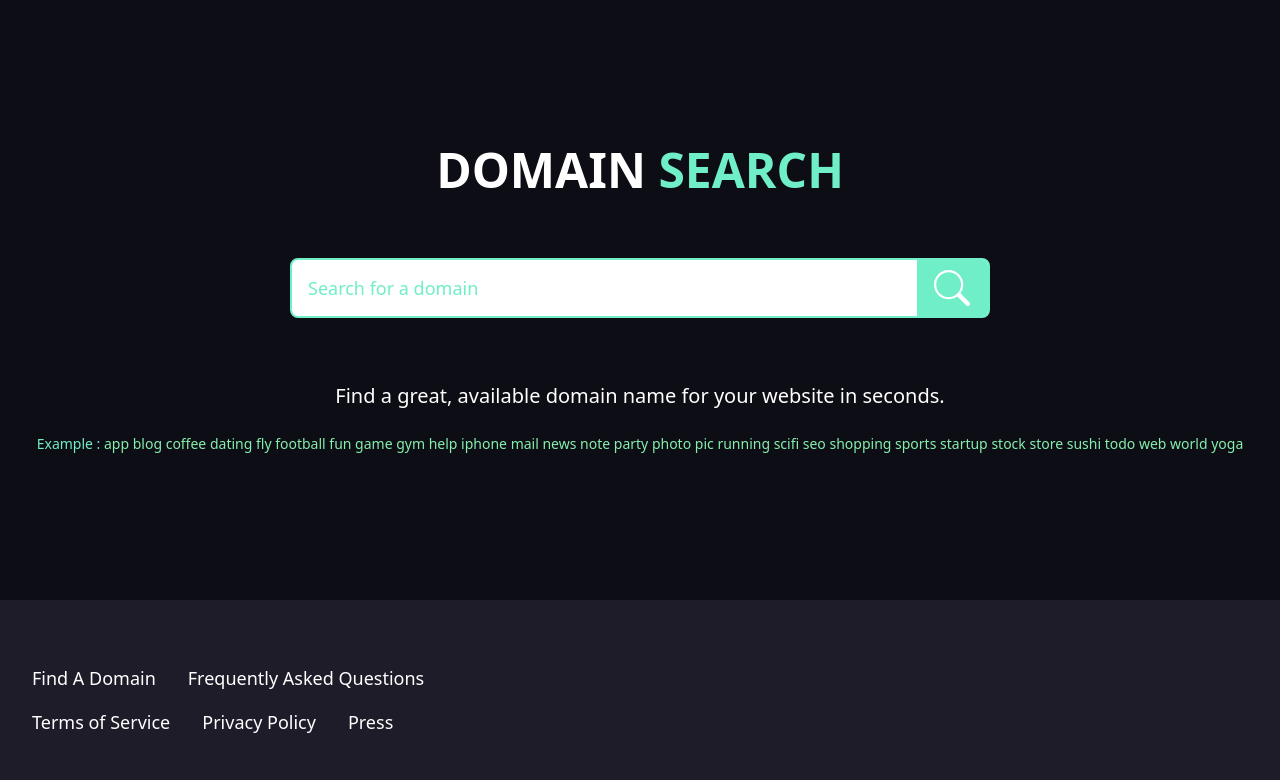
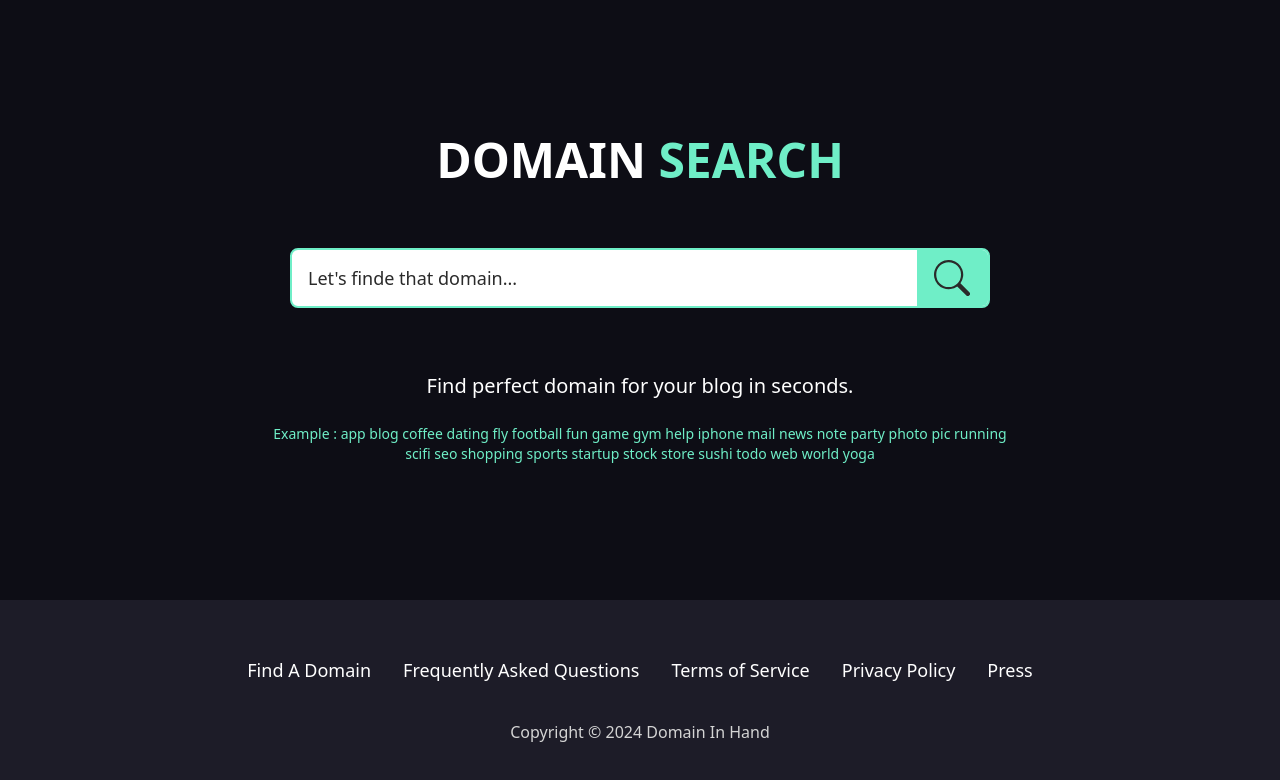
Before and after one commit to calm329/domain-search-frontend, a React (Create React App) app: page / in a window 1280 px wide. Shown: the top 780 px of the page. Built offline with nearby package versions, Linux system fonts and the light colour scheme.

Commit message:
ui fixes

```diff
--- a/src/App.js
+++ b/src/App.js
@@ -12,7 +12,7 @@ function App() {
 
   return (
     <QueryClientProvider client={queryClient}>
-      <ReactQueryDevtools initialIsOpen={true} />
+      {/* <ReactQueryDevtools initialIsOpen={true} /> */}
       <div className=""  >
         <BrowserRouter>
           <Routes>
--- a/src/Components/Footer/footer.jsx
+++ b/src/Components/Footer/footer.jsx
@@ -3,15 +3,15 @@ import React from 'react'
 const Footer = () => {
   return (
     <footer className='h-[25vh] w-full bg-[#1D1C28] flex flex-col gap-4 px-8 justify-center font-openSans'>
-            <ul className='flex items-center gap-8 text-white text-lg '>
-                <li>Find A Domain</li>
-                <li>Frequently Asked Questions</li>
-            </ul>
-            <ul className='flex items-center gap-8 text-white text-lg '>
-                <li>Terms of Service</li>
-                <li>Privacy Policy</li>
-                <li>Press</li>
-            </ul>
+      <ul className='flex items-center justify-center gap-8 text-white text-lg '>
+        <li className='cursor-pointer'>Find A Domain</li>
+        <li className='cursor-pointer'>Frequently Asked Questions</li>
+        <li className='cursor-pointer'>Terms of Service</li>
+        <li className='cursor-pointer'>Privacy Policy</li>
+        <li className='cursor-pointer'>Press</li>
+      </ul>
+
+      <p className='text-neutral-300 text-center mt-5'>Copyright © 2024 Domain In Hand</p>
     </footer>
   )
 }
--- a/src/modules/Home/index.jsx
+++ b/src/modules/Home/index.jsx
@@ -21,7 +21,7 @@ const HomeSection = () => {
 
       <div className='w-[350px] lg:w-[700px] h-[60px] flex border-2 border-[#6feec7] items-center overflow-hidden rounded-lg bg-white'>
         <input value={searchTerm}
-          onChange={(e) => setSearchTerm(e.target.value)} placeholder='Search for a domain' className=' bg-transparent outline-none border-none h-[40px] w-full px-4 text-[18px] py-2 text-[#6feec7] placeholder:text-[#6feec7]' type="text" />
+          onChange={(e) => setSearchTerm(e.target.value)} placeholder="Let's finde that domain..." className=' bg-transparent outline-none border-none text-[#2A2A2A] h-[40px] w-full px-4 text-[18px] py-2 placeholder:text-[#2A2A2A]' type="text" />
         <div className=' bg-[#6feec7] w-[80px] h-full flex items-center justify-center '>
           <img onClick={() => navigate(`/search/${searchTerm}`)} className='w-[36px] cursor-pointer text-[#111]' src={serachIcon} alt="" />
         </div>
@@ -30,17 +30,19 @@ const HomeSection = () => {
       {/* Text */}
 
       <div className='text-center flex flex-col gap-6'>
-        <p className='text-xl text-white'>Find a great, available domain name for your website in seconds.</p>
-        <p className='text-sm'><span className='text-[#6feec7]'>Example : </span>
+        <p className='text-xl text-white'>Find perfect domain for your blog in seconds.</p>
+        <div className='max-w-[800px] px-5'>
+          <p className='text-sm'><span className='text-[#6feec7] text-sm'>Example : </span>
             {
               keywords.map((keyword, index) => (
                 <React.Fragment key={keyword}>
                   {index > 0 && ' '}
-                <Link className='text-green-300' to={`/search/${keyword}`}>{keyword}</Link>
+                  <Link className='text-[#6feec7]' to={`/search/${keyword}`}>{keyword}</Link>
                 </React.Fragment>
               ))
             }
           </p>
+        </div>
       </div>
 
     </section>
--- a/src/modules/Search/search.jsx
+++ b/src/modules/Search/search.jsx
@@ -1,4 +1,4 @@
-import React, { useState, useEffect } from 'react';
+import React, { useState } from 'react';
 import Header from '../../Components/Header/header';
 import serachIcon from '../../assets/search.svg';
 import Footer from '../../Components/Footer/footer';
@@ -31,7 +31,7 @@ const Search = () => {
     const { data: suggetionsData } = useQuery({
         queryKey: [trimedKeyword],
         queryFn: getSuggetion,
-        enabled: trimedKeyword != "undefined",
+        enabled: trimedKeyword !== "undefined",
         staleTime: Infinity
     });
 
@@ -46,9 +46,9 @@ const Search = () => {
         if (!suggetionsData?.extentions) return [];
         let _data;
 
-        if (filter == "all") _data = suggetionsData?.extentions;
-        else if (filter == "start") _data = suggetionsData?.extentions?.filter((_d) => _d.endsWith("$"));
-        else if (filter == "end") _data = suggetionsData?.extentions?.filter((_d) => _d.startsWith("$"));
+        if (filter === "all") _data = suggetionsData?.extentions;
+        else if (filter === "start") _data = suggetionsData?.extentions?.filter((_d) => _d.endsWith("$"));
+        else if (filter === "end") _data = suggetionsData?.extentions?.filter((_d) => _d.startsWith("$"));
 
         if (sortOrder === 'popularity') return _data;
 
@@ -57,7 +57,7 @@ const Search = () => {
                 return a.length - b.length;
             } else if (sortOrder === 'alphabetical') {
                 return a.replace(/[\^$]/g, "").localeCompare(b.replace(/[\^$]/g, ""));
-            }
+            } else return a.length - b.length;
         });
     }, [suggetionsData, sortOrder, filter]);
 
@@ -88,7 +88,7 @@ const Search = () => {
             </div>
             <div className='flex  min-h-[45vh] max-h-auto items-center my-8 flex-col'>
 
-                <p className='text-xl font-semibold text-white'>{trimedKeyword != "undefined" ? `Search results for ${trimedKeyword}` : "Try searching domains"}</p>
+                <p className='text-xl font-semibold text-white'>{trimedKeyword !== "undefined" ? `Search results for ${trimedKeyword}` : "Try searching domains"}</p>
 
                 <div className='mt-10 py-4 max-w-[1000px] w-full px-4'>
 
@@ -107,14 +107,13 @@ const Search = () => {
                 </div>
 
                 <ul className='text-white py-4 max-w-[1000px] w-full px-4 mt-6'>
-                    {sortedData.map((result, index) => {
-                        console.log(result)
-                        return (
+                    {sortedData.map((result, index) => (
                         <li className='p-5 border border-[#6feec7] border-opacity-25 capitalize flex justify-between' key={index}>
                             <div className='flex'>
-                                    {result.endsWith("$") && <p className='capitalize font-bold text-neutral-100'>{result.replace(/[\^$]/g, "")}</p>}
-                                    <p className='capitalize text-neutral-300 font-light'>{trimedKeyword}</p>
-                                    {result.startsWith("$") && <p className='capitalize font-bold text-neutral-100'>{result.replace(/[\^$]/g, "")}</p>}
+                                <p
+                                    className='capitalize font-bold text-neutral-100'
+                                    dangerouslySetInnerHTML={{ __html: result.replace(/\$/g, `<span class='capitalize text-neutral-300 font-light'>${trimedKeyword}</span>`) }}
+                                />
                             </div>
                             <div className='space-x-3'>
                                 <Dialog>
@@ -128,7 +127,7 @@ const Search = () => {
                                                 {isFetching && <Loader size={40} className='animate-spin m-5' />}
 
                                                 {domainStatus?.available && <span>{currentDomain}.com is still avaiblable</span>}
-                                                    {(domainStatus && (domainStatus.available == false)) &&
+                                                {(domainStatus && (domainStatus.available === false)) &&
                                                     <span className='text-red-500'>{currentDomain}.com is not avaiblable</span>}
                                             </DialogDescription>
                                         </DialogHeader>
@@ -146,8 +145,7 @@ const Search = () => {
 
                             </div>
                         </li>
-                        )
-                    })}
+                    ))}
                 </ul>
             </div>
             <div>
```
Also changed, not shown: src/assets/search.svg. Lines whose indentation alone changed are shown as unchanged.
